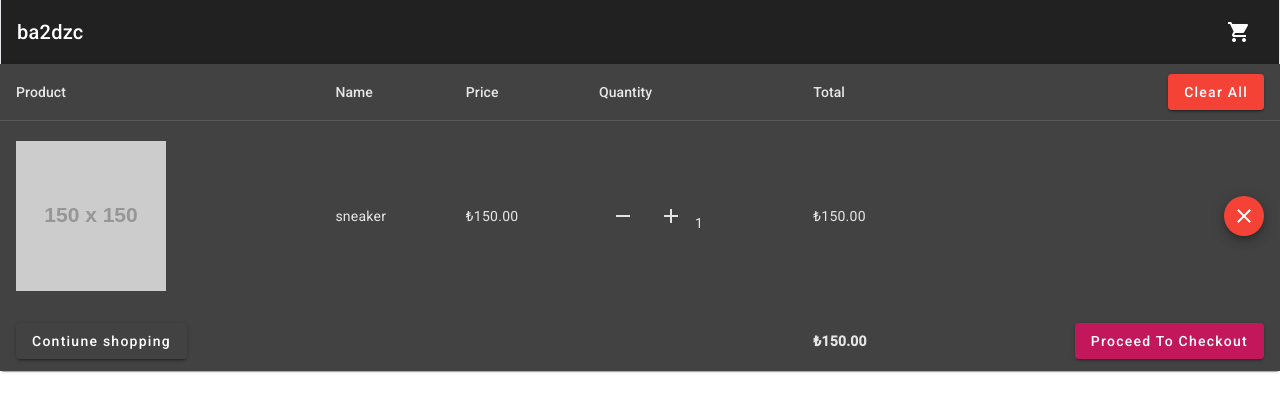
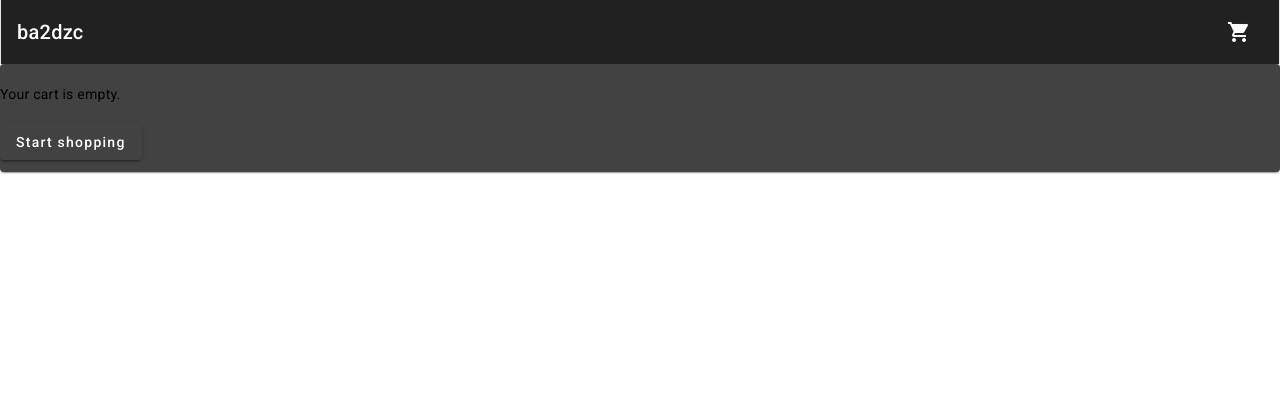
Before and after one commit to ba2dzc/e-Commerce-Angular, an Angular app: page /cart in a window 1280 px wide. Shown: the top 412 px of the page. Built offline with nearby package versions, Linux system fonts and the light colour scheme.

Commit message:
decrease and increase funcs added

```diff
--- a/src/app/components/pages/cart/cart.component.html
+++ b/src/app/components/pages/cart/cart.component.html
@@ -25,10 +25,14 @@
     </ng-container>
     <ng-container matColumnDef="quantity">
       <th mat-header-cell *matHeaderCellDef>Quantity</th>
-      <td mat-cell *matCellDef="let element">
-        <button mat-icon-button><mat-icon>remove</mat-icon></button>
-        <button mat-icon-button><mat-icon>add</mat-icon></button>
+      <td mat-cell *matCellDef="let element" class="align-middle">
+        <button mat-icon-button
+        (click)="onRemoveQuantity(element)"
+        ><mat-icon>remove</mat-icon></button>
         <span>{{element.quantity}}</span>
+        <button mat-icon-button
+        (click)="onAddQuantity(element)"
+        ><mat-icon>add</mat-icon></button>
       </td>
       <td mat-footer-cell *matFooterCellDef></td>
     </ng-container>
@@ -43,10 +47,11 @@
     </ng-container>
     <ng-container matColumnDef="action">
       <th mat-header-cell *matHeaderCellDef>
-        <button mat-raised-button color="warn" class="float-right">Clear All</button>
+        <button (click)="onClearCart()" mat-raised-button color="warn" class="float-right">Clear All</button>
       </th>
       <td mat-cell *matCellDef="let element">
-        <button mat-mini-fab color="warn" class="float-right">
+        <button mat-mini-fab color="warn" class="float-right"
+        (click)="onRemoveFromCart(element)">
           <mat-icon>close</mat-icon></button>
       </td>
       <td mat-footer-cell *matFooterCellDef>
@@ -61,8 +66,8 @@
 </mat-card>
 
 <mat-card *ngIf="!cart.items.length">
-  <p>
-    Your cart is empty.
+  <p><br>
+    Your cart is empty. <br><br>
     <button mat-raised-button routerLink="/home">Start shopping</button>
   </p>
 </mat-card>
--- a/src/app/components/pages/cart/cart.component.ts
+++ b/src/app/components/pages/cart/cart.component.ts
@@ -28,9 +28,28 @@
 
   ngOnInit() {
     this.dataSource=this.cart.items;
+    this.cartService.cart.subscribe((_cart:Cart)=>{this.cart=_cart
+    this.dataSource=this.cart.items
+    })
   }
 
   getTotal(items:Array<CartItem>):number{
     return this.cartService.getTotal(items)
   }
+
+  onClearCart():void{
+    this.cartService.clearCart()
+  }
+
+  onRemoveFromCart(item:CartItem):void{
+    this.cartService.removeFromCart(item)
+  }
+
+  onAddQuantity(item:CartItem):void{
+    this.cartService.addToCart(item)
+  }
+
+  onRemoveQuantity(item:CartItem):void{
+    this.cartService.removeQuantity(item)
+  }
 }
```
